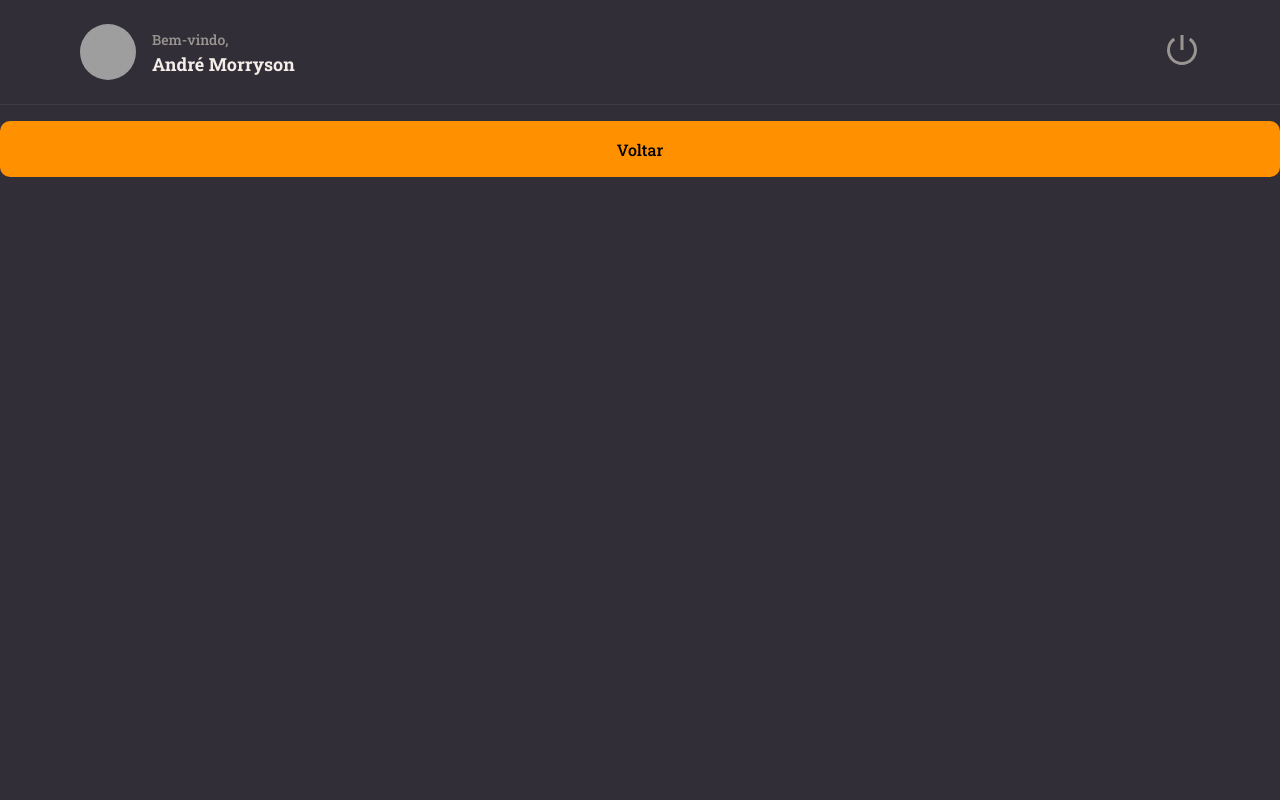
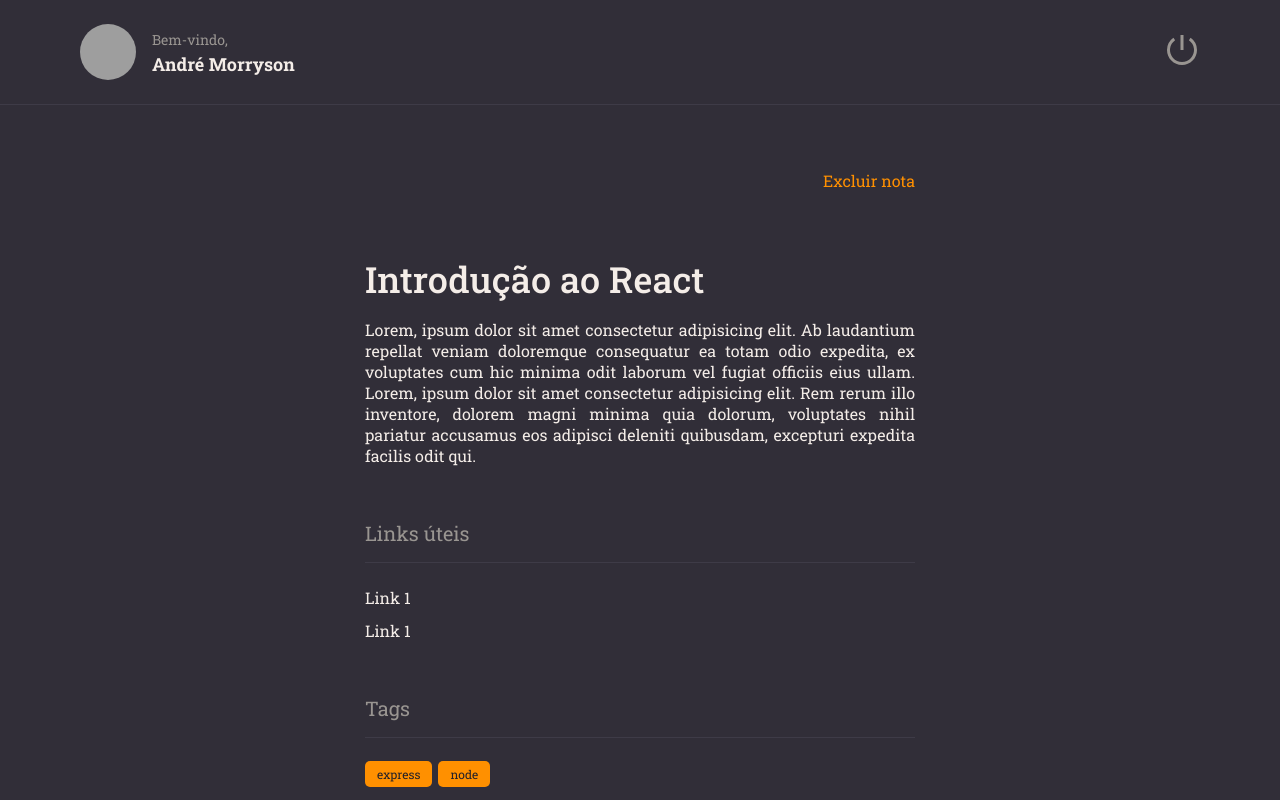
Before and after one commit to 4BurnerStove/RocketNotes, a React (Vite) app: page / in a window 1280 px wide. Built offline with nearby package versions, Linux system fonts and the light colour scheme; grey boxes are pictures that could not be loaded.

Commit message:
Finalization a page details

```diff
--- a/index.html
+++ b/index.html
@@ -7,7 +7,7 @@
     <!-- FONTES ----------------------------------------------------->
       <link rel="preconnect" href="https://fonts.googleapis.com">
       <link rel="preconnect" href="https://fonts.gstatic.com" crossorigin>
-      <link href="https://fonts.googleapis.com/css2?family=Roboto+Slab:wght@500;600;700&family=Roboto:wght@500;700&display=swap" rel="stylesheet">
+      <link href="https://fonts.googleapis.com/css2?family=Roboto+Slab:wght@400;500;600;700&family=Roboto:wght@500;700&display=swap" rel="stylesheet">
     <!-- FONTES ----------------------------------------------------->
     <title>RocketNotes</title>
   </head>
--- a/src/components/Button/styles.js
+++ b/src/components/Button/styles.js
@@ -8,7 +8,7 @@ export const Container = styled.button`
   height: 5.6rem;
   border: 0;
   padding: 0 1.6rem;
-  margin-top: 1.6rem;
+  margin-top: 4.4rem;
   border-radius: 1rem;
   font-weight: 500;
 
--- /dev/null
+++ b/src/components/ButtonText/index.jsx
@@ -0,0 +1,12 @@
+import { Container } from "./styles";
+
+export function ButtonText({ title, ...rest }) {
+  return (
+    <Container
+      type="button"
+      {...rest}
+    >
+      {title}
+    </Container>
+  );
+}
--- /dev/null
+++ b/src/components/ButtonText/styles.js
@@ -0,0 +1,10 @@
+import styled from 'styled-components'
+
+export const Container = styled.button`
+    background: none;
+    color: ${({theme }) => theme.COLORS.ORANGE};
+
+    border: none;
+    font-size: 1.6rem;
+    margin-top: 6.5rem;
+`
--- a/src/components/Header/styles.js
+++ b/src/components/Header/styles.js
@@ -25,9 +25,6 @@ export const Profile = styled.div`
     border-radius: 50%;
   }
 
-  > span {
-    color: red;
-  }
 
   > div {
     display: flex;
--- /dev/null
+++ b/src/components/Section/index.jsx
@@ -0,0 +1,10 @@
+import { Container } from "./styles"
+
+export function Section({title, children}){
+  return (
+    <Container>
+      <h2>{title}</h2>
+      {children}
+    </Container>
+  )
+}
--- /dev/null
+++ b/src/components/Section/styles.js
@@ -0,0 +1,16 @@
+import styled from 'styled-components'
+
+export const Container = styled.section`
+  margin: 5.6rem 0 1 2.8rem;
+
+  >h2 {
+    border-bottom: .1rem solid ${({ theme }) => theme.COLORS.BACKGROUND_700};
+    padding-top: 5.4rem;
+    padding-bottom: 1.6rem;
+    margin-bottom: 2.4rem;
+
+    color:  ${({ theme }) => theme.COLORS.GRAY_100};
+    font-size: 2rem;
+    font-weight: 400;
+  }
+`
--- /dev/null
+++ b/src/components/Tags/index.jsx
@@ -0,0 +1,9 @@
+import { Container } from "./styles";
+
+export function Tag({ name }) {
+  return (
+    <Container>
+      {name}
+    </Container>
+  )
+}
--- /dev/null
+++ b/src/components/Tags/styles.js
@@ -0,0 +1,11 @@
+import styled from 'styled-components'
+
+export const Container = styled.span`
+  font-size: 1.2rem;
+  padding:  .5rem 1.2rem;
+  border-radius: .5rem;
+  margin-right: .6rem;
+
+  color: ${({ theme }) => theme.COLORS.BACKGROUND_900};
+  background-color: ${({ theme }) => theme.COLORS.ORANGE};
+`
--- a/src/pages/Details/details.jsx
+++ b/src/pages/Details/details.jsx
@@ -1,6 +1,9 @@
-import { Container } from './styles'
+import { Container, Links, Content } from './styles'
 import { Button } from '../../components/Button'
 import { Header } from '../../components/Header'
+import { Section } from '../../components/Section'
+import { Tag } from '../../components/Tags'
+import { ButtonText } from '../../components/ButtonText'
 
 
 export function Details() {
@@ -8,7 +11,38 @@ export function Details() {
   return (
     <Container>
       <Header></Header>
-      <Button name='Voltar'></Button>
+
+      <main>
+        <Content>
+
+          <ButtonText title='Excluir nota'></ButtonText>
+
+          <h1>
+            Introdução ao React
+          </h1>
+          <p>
+            Lorem, ipsum dolor sit amet consectetur adipisicing elit. Ab laudantium repellat veniam doloremque consequatur ea totam odio expedita, ex voluptates cum hic minima odit laborum vel fugiat officiis eius ullam.
+            Lorem, ipsum dolor sit amet consectetur adipisicing elit. Rem rerum illo inventore, dolorem magni minima quia dolorum, voluptates nihil pariatur accusamus eos adipisci deleniti quibusdam, excepturi expedita facilis odit qui.
+          </p>
+          <Section title="Links úteis">
+            <Links>
+              <li>
+                <a href="#">Link 1</a>
+              </li>
+              <li>
+                <a href="#">Link 1</a>
+              </li>
+            </Links>
+          </Section>
+
+          <Section title='Tags'>
+            <Tag name='express'></Tag>
+            <Tag name='node'></Tag>
+          </Section>
+          <Button name='Voltar'></Button>
+        </Content>
+      </main>
     </Container>
+
   )
 }
--- a/src/pages/Details/styles.js
+++ b/src/pages/Details/styles.js
@@ -9,4 +9,49 @@ export const Container = styled.div`
   grid-template-areas:
   "header"
   "content";
+
+  > main {
+    grid-area: content;
+    overflow-y: scroll;
+    padding: 0 6.4rem ;
+  }
 `
+
+export const Links = styled.ul`
+  list-style: none;
+
+  > li {
+    margin-top: 1.2rem;
+    font-size: 1.6rem;
+
+    a {
+      color:  ${({ theme }) => theme.COLORS.WHITE};
+    }
+  }
+`
+
+export const Content = styled.div`
+  max-width: 55rem;
+  margin: 0 auto;
+
+  display: flex;
+  flex-direction: column;
+
+
+  >button:first-child{
+    align-self: end;
+  }
+
+  > h1 {
+    font-size: 3.6rem;
+    font-weight: 500;
+    padding-top: 6.4rem;
+  }
+
+  > p {
+    font-size: 1.6rem;
+    margin-top: 1.6rem;
+    text-align: justify;
+    font-weight: 400;
+  }
+`
--- a/src/styles/global.js
+++ b/src/styles/global.js
@@ -5,9 +5,11 @@ export default createGlobalStyle`
     margin: 0;
     padding: 0;
     box-sizing: border-box;
+  }
+
+  :root {
     font-size: 62.5%;
   }
-
 
   a {
     text-decoration: none;
```
